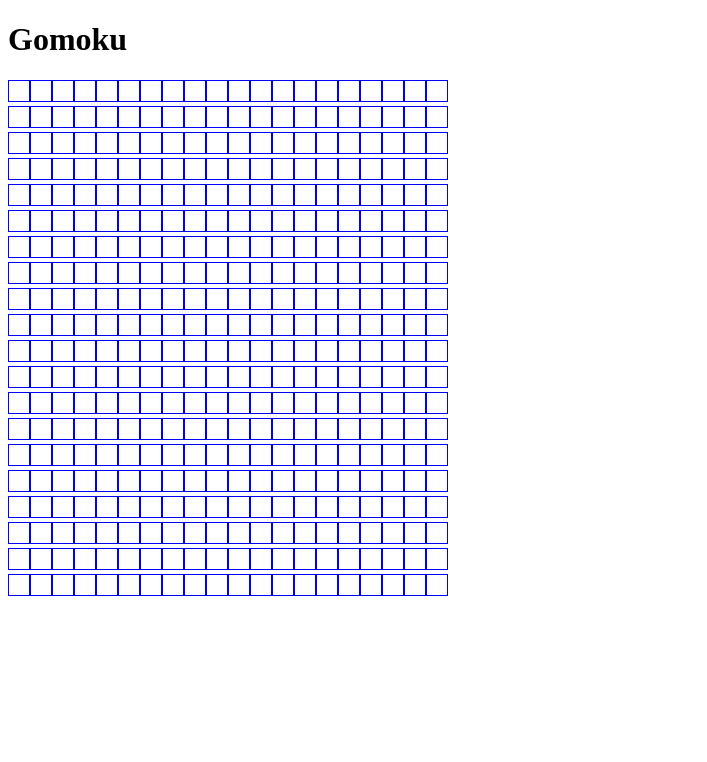
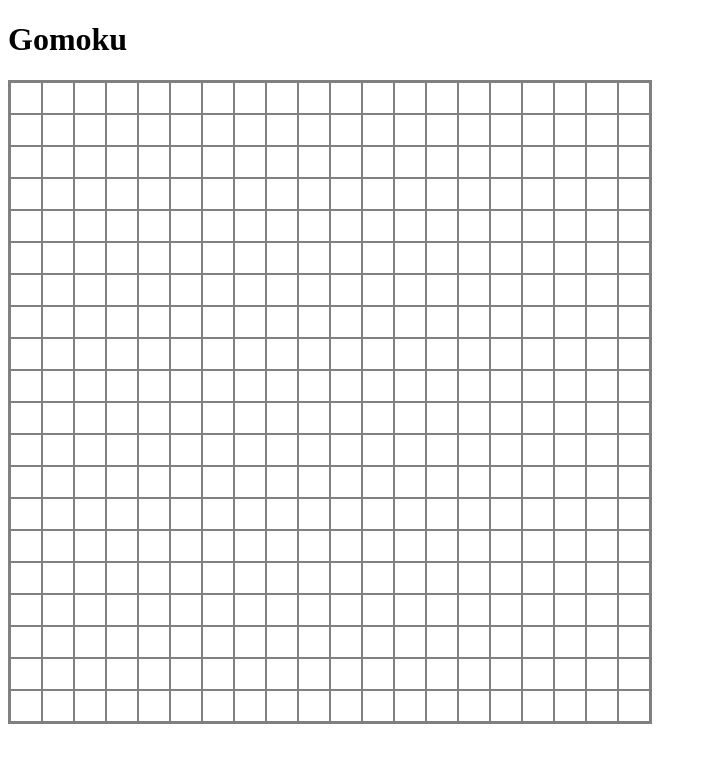
Before and after one commit to azureleaf/gomoku-vue, a Vue app: page / in a window 1280 px wide. Shown: the top 762 px of the page, without its empty margins (0-707 px from the left). Built offline with nearby package versions, Linux system fonts and the light colour scheme.

Commit message:
feat: Show 'O' at the clicked square
Improve grid appearance
Create container of the board status (Not being updated by click event yet, tho)

```diff
--- a/src/components/Board.vue
+++ b/src/components/Board.vue
@@ -38,13 +38,14 @@ export default {
       }
       this.boardStatus.push(row);
     }
-    console.log(this.boardStatus);
   }
 };
 </script>
 
 <style scoped lang="stylus">
 div.board
-  margin: 0
-  padding: 0
+  display inline-block
+  margin 0
+  padding 0
+  border solid 2px grey
 </style>
--- a/src/components/Square.vue
+++ b/src/components/Square.vue
@@ -1,5 +1,5 @@
 <template>
-  <span class="square" @click="log()"></span>
+  <span class="square" @click="log()">{{ content }}</span>
 </template>
 
 <script>
@@ -9,9 +9,15 @@ export default {
     rowIndex: Number,
     colIndex: Number
   },
+  data() {
+    return {
+      content: " "
+    };
+  },
   methods: {
     log: function() {
       console.log(this.rowIndex, this.colIndex, "clicked!");
+      this.content = "O";
     }
   }
 };
@@ -19,8 +25,14 @@ export default {
 
 <style scoped lang="stylus">
 span.square
-  display: inline-block
-  height: 20px
-  width: 20px
-  border: solid 1px blue
+  display inline-block
+  height 20px
+  width 20px
+  padding 5px
+  color red
+  margin auto
+  font-weight bold
+  text-align center
+  vertical-align middle
+  border solid 1px grey
 </style>
```
